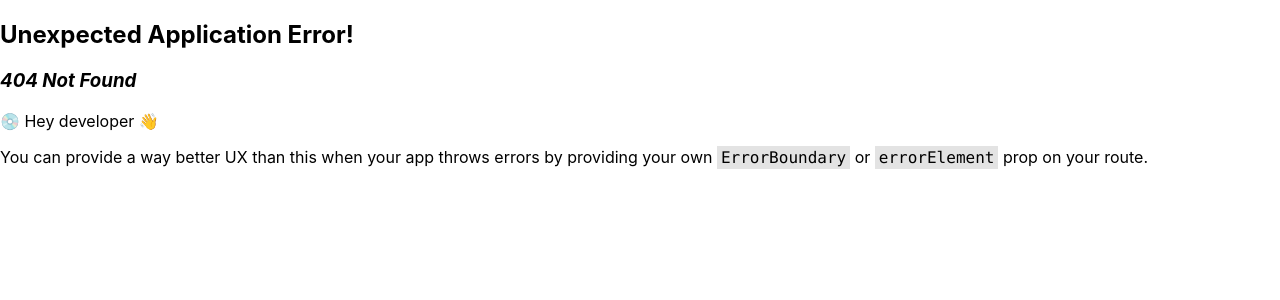
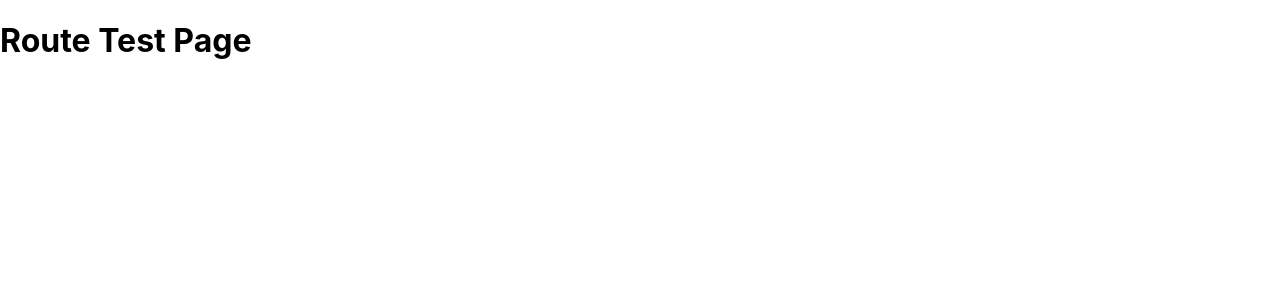
Before and after one commit to tslatter123/tsp-axe-throwing-tracker-v2.reactj, a React (Create React App) app: page /routetest in a window 1280 px wide. Before the commit this address had no page. Shown: the top 300 px of the page. Built offline with nearby package versions, Linux system fonts and the light colour scheme.

Commit message:
Routing set up for route test page

```diff
--- a/src/App.js
+++ b/src/App.js
@@ -9,13 +9,20 @@ function App() {
         <p>
           Edit <code>src/App.js</code> and save to reload.
         </p>
-        <a
+        {/* <a
           className="App-link"
           href="https://reactjs.org"
           target="_blank"
           rel="noopener noreferrer"
         >
           Learn React
+        </a> */}
+        <a
+          className="App-link"
+          href="/routetest"
+          rel="noopener noreferrer"
+        >
+          Route Test
         </a>
       </header>
     </div>
--- a/src/index.js
+++ b/src/index.js
@@ -2,6 +2,8 @@ import React from 'react';
 import ReactDOM from 'react-dom/client';
 import './index.css';
 import App from './App';
+import RouteTestPage from './pages/RouteTestPage';
+
 import reportWebVitals from './reportWebVitals';
 import {
   createBrowserRouter,
@@ -14,6 +16,10 @@ const router = createBrowserRouter([
     path: "/",
     element: <App />,
   },
+  {
+    path: "routetest",
+    element: <RouteTestPage />
+  }
 ]);
 
 const root = ReactDOM.createRoot(document.getElementById('root'));
--- /dev/null
+++ b/src/pages/RouteTestPage.js
@@ -0,0 +1,9 @@
+import React from 'react';
+
+function RouteTestPage(){
+    return (<div>
+        <h1>Route Test Page</h1>
+    </div>);
+}
+
+export default RouteTestPage;
```
